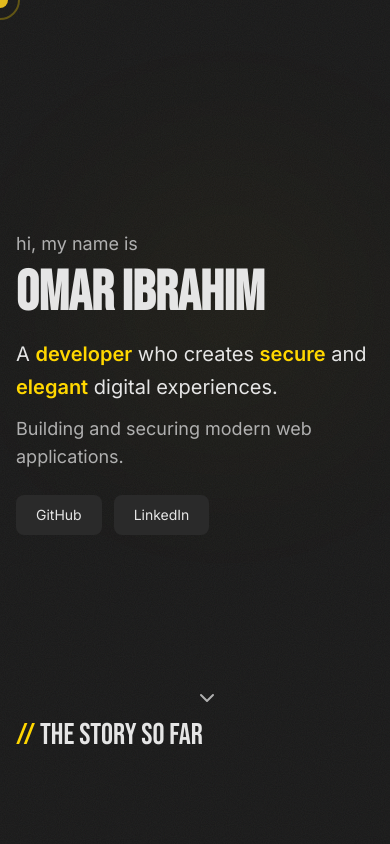
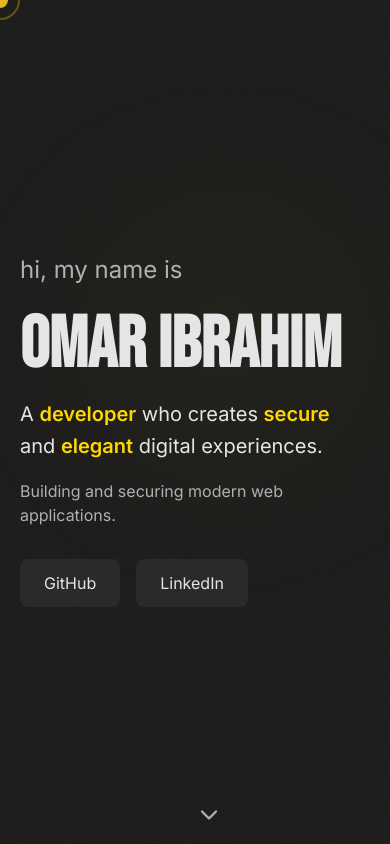
Before and after one commit to omaribrahim6/personal-portfolio, a Next.js app: page / in a window 390 px wide. Shown: the top 844 px of the page. Built offline with nearby package versions, Linux system fonts and the light colour scheme.

Commit message:
feat: mobile design update (#2)

```diff
--- a/app/components/Hero.tsx
+++ b/app/components/Hero.tsx
@@ -36,7 +36,7 @@ export default function Hero() {
   }
 
   return (
-    <section className="relative min-h-[85vh] md:min-h-screen flex items-center justify-center px-4 sm:px-6 pt-12 md:pt-0 overflow-hidden max-w-full">
+    <section className="relative min-h-screen flex items-center justify-center px-5 sm:px-6 pt-20 pb-16 md:pt-0 md:pb-0 overflow-hidden max-w-full">
       {/* Background decorative element */}
       <div className="absolute inset-0 opacity-5">
         <div className="absolute top-1/4 left-1/4 w-64 md:w-96 h-64 md:h-96 bg-accent-yellow rounded-full blur-[120px]" />
@@ -48,9 +48,9 @@ export default function Hero() {
           initial={{ opacity: 0, y: -20 }}
           animate={{ opacity: 1, y: 0 }}
           transition={{ duration: 0.6 }}
-          className="mb-2 md:mb-6"
+          className="mb-6 md:mb-8"
         >
-          <p className="text-lg md:text-xl text-light-secondary font-body">
+          <p className="text-2xl md:text-3xl text-light-secondary font-body">
             hi, my name is
           </p>
         </motion.div>
@@ -60,13 +60,13 @@ export default function Hero() {
           variants={container}
           initial="hidden"
           animate="visible"
-          className="font-display text-[clamp(3.5rem,12vw,12rem)] font-bold leading-none mb-4 md:mb-8 flex flex-wrap overflow-hidden w-full"
+          className="font-display text-[clamp(4.5rem,14vw,12rem)] font-bold leading-none mb-4 md:mb-6 flex flex-wrap overflow-hidden w-full"
         >
           {letters.map((letter, index) => (
             <motion.span
               key={index}
               variants={child}
-              className={`hover:text-accent-yellow transition-colors duration-300 ${letter === ' ' ? 'w-2 sm:w-4 md:w-6 lg:w-8' : ''}`}
+              className={`hover:text-accent-yellow transition-colors duration-300 ${letter === ' ' ? 'w-3 sm:w-4 md:w-6 lg:w-8' : ''}`}
             >
               {letter === ' ' ? '\u00A0' : letter}
             </motion.span>
@@ -85,7 +85,7 @@ export default function Hero() {
             <span className="text-accent-yellow font-semibold">secure</span> and{' '}
             <span className="text-accent-yellow font-semibold">elegant</span> digital experiences.
           </p>
-          <p className="text-lg md:text-xl text-light-secondary mt-3 md:mt-4">
+          <p className="text-base md:text-xl text-light-secondary mt-4 md:mt-4">
             Building and securing modern web applications.
           </p>
         </motion.div>
@@ -95,13 +95,13 @@ export default function Hero() {
           initial={{ opacity: 0 }}
           animate={{ opacity: 1 }}
           transition={{ delay: 1.4 }}
-          className="mt-6 flex gap-3 md:hidden"
+          className="mt-8 flex gap-4 md:hidden"
         >
           <a
             href="https://github.com/omaribrahim6"
             target="_blank"
             rel="noopener noreferrer"
-            className="px-5 py-2.5 text-sm bg-dark-secondary hover:bg-accent-yellow text-light-primary hover:text-dark-primary rounded-lg transition-all duration-300"
+            className="px-6 py-3 text-base bg-dark-secondary hover:bg-accent-yellow text-light-primary hover:text-dark-primary rounded-lg transition-all duration-300"
           >
             GitHub
           </a>
@@ -109,7 +109,7 @@ export default function Hero() {
             href="http://linkedin.com/in/omar-ibrahim-14825838a"
             target="_blank"
             rel="noopener noreferrer"
-            className="px-5 py-2.5 text-sm bg-dark-secondary hover:bg-accent-yellow text-light-primary hover:text-dark-primary rounded-lg transition-all duration-300"
+            className="px-6 py-3 text-base bg-dark-secondary hover:bg-accent-yellow text-light-primary hover:text-dark-primary rounded-lg transition-all duration-300"
           >
             LinkedIn
           </a>
@@ -125,10 +125,10 @@ export default function Hero() {
           y: { repeat: Infinity, duration: 2, ease: 'easeInOut' },
         }}
         onClick={scrollToAbout}
-        className="absolute bottom-4 md:bottom-8 left-1/2 -translate-x-1/2 text-light-secondary hover:text-accent-yellow transition-colors duration-300"
+        className="absolute bottom-6 md:bottom-8 left-1/2 -translate-x-1/2 text-light-secondary hover:text-accent-yellow transition-colors duration-300"
         aria-label="Scroll down"
       >
-        <ChevronDown className="w-6 h-6 md:w-8 md:h-8" />
+        <ChevronDown className="w-7 h-7 md:w-8 md:h-8" />
       </motion.button>
     </section>
   )
```
Also changed, not shown: tsconfig.json (+19 -5 lines).
